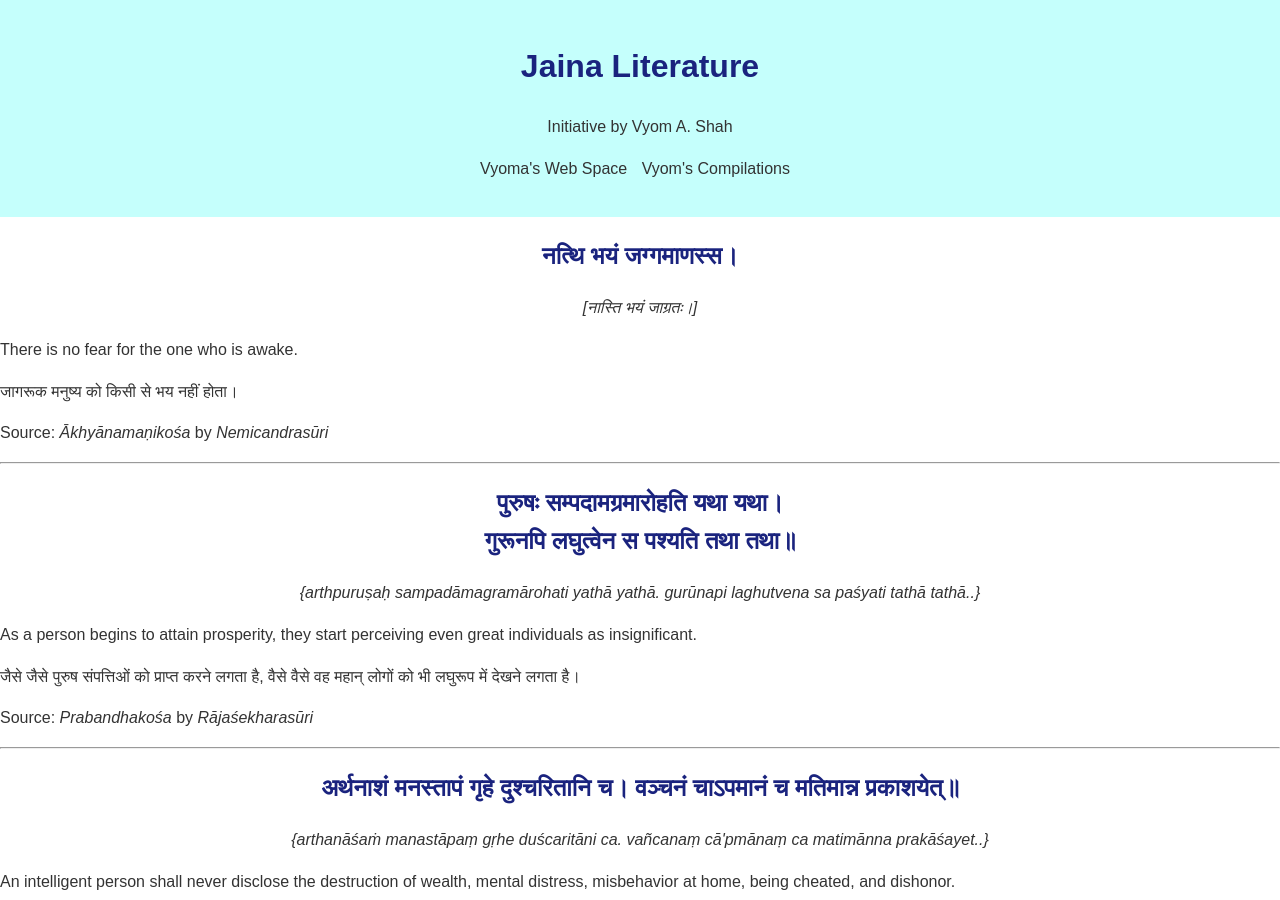
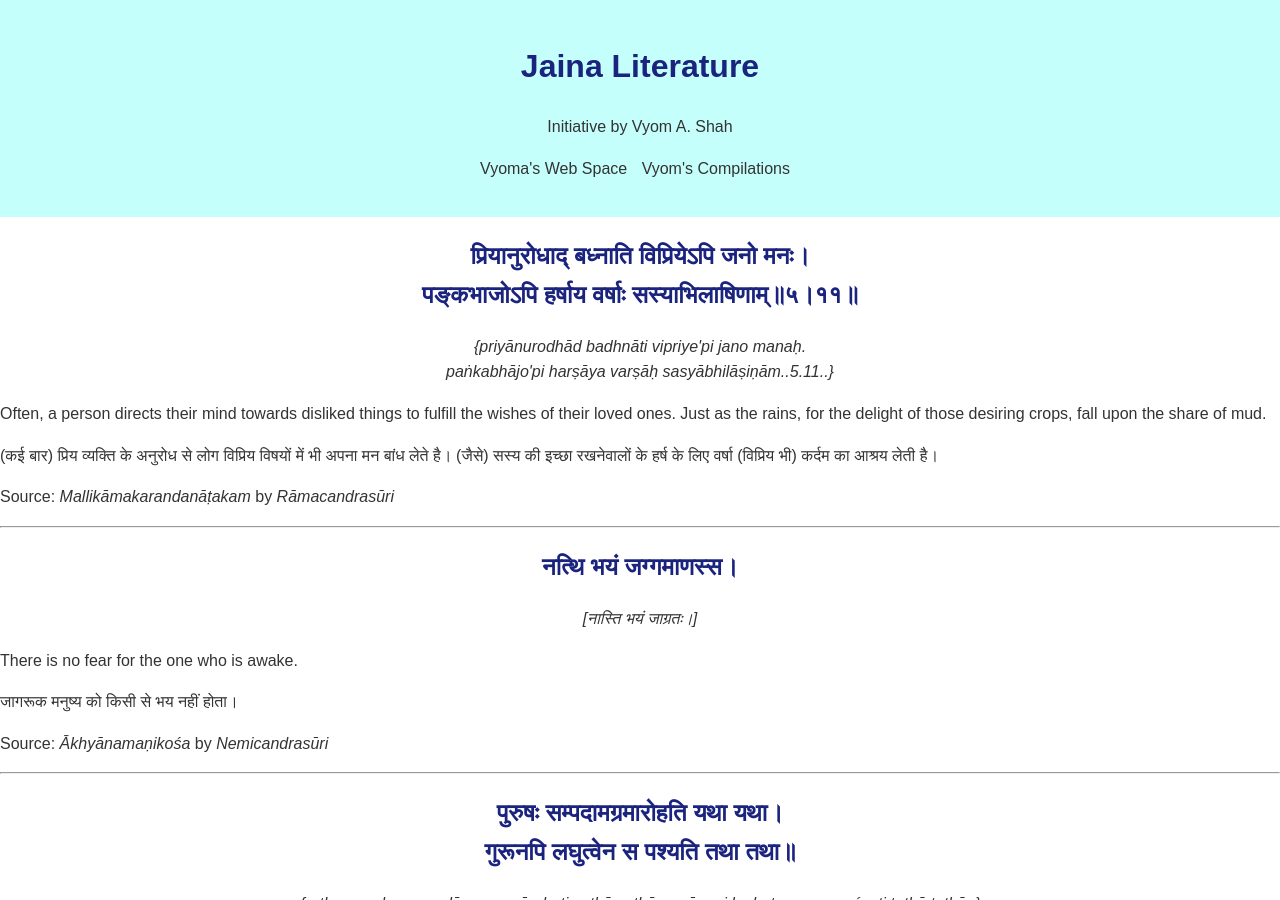
Before and after one commit to svyoma/svyoma.github.io, a Jekyll site: the page jaina-literature/dailyverse.html, which Jekyll copies as it is, in a window 1280 px wide and 900 px high. Built offline with Jekyll 4.4.1, drawn with Linux system fonts in a browser that asks for light colours; some web fonts are replaced.

Commit message:
Update dailyverse.html

```diff
--- a/jaina-literature/dailyverse.html
+++ b/jaina-literature/dailyverse.html
@@ -103,6 +103,14 @@
   </ul>
     </nav>
     </header>
+	<blockquote>
+<h2 style="text-align: center;"><strong>प्रियानुरोधाद् बध्नाति विप्रियेऽपि जनो मनः।<br />पङ्कभाजोऽपि हर्षाय वर्षाः सस्याभिलाषिणाम्॥५।११॥</strong></h2>
+</blockquote>
+<p style="text-align: center;"><em>{priyānurodhād badhnāti vipriye'pi jano manaḥ.<br /> paṅkabhājo'pi harṣāya varṣāḥ sasyābhilāṣiṇām..5.11..}</em></p>
+<p>Often, a person directs their mind towards disliked things to fulfill the wishes of their loved ones. Just as the rains, for the delight of those desiring crops, fall upon the share of mud.</p>
+<p>(कई बार) प्रिय व्यक्ति के अनुरोध से लोग विप्रिय विषयों में भी अपना मन बांध लेते है। (जैसे) सस्य की इच्छा रखनेवालों के हर्ष के लिए वर्षा (विप्रिय भी) कर्दम का आश्रय लेती है।</p>
+<p>Source: <em>Mallikāmakarandanāṭakam</em> by <em>Rāmacandrasūri</em></p>
+	<hr />
     <blockquote>
         <h2 style="text-align: center;"><strong>नत्थि भयं जग्गमाणस्स।</strong></h2>
         </blockquote>
```
